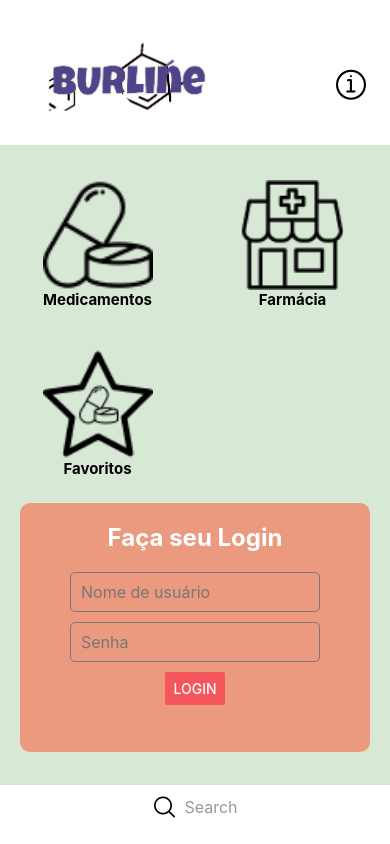
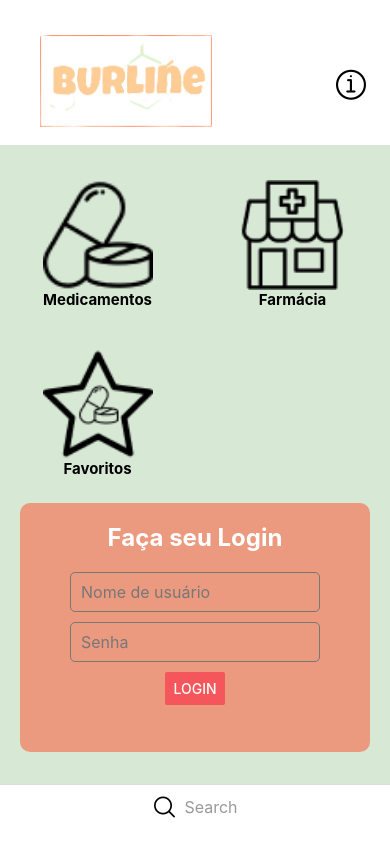
Before and after one commit to Hawksjc/burline.mobdev, a React Native app: screen / in a window 390 px wide. Built offline with nearby package versions, Linux system fonts and the light colour scheme.

Commit message:
Atualização final part2

```diff
--- a/App.js
+++ b/App.js
@@ -44,7 +44,7 @@ export default function App() {
     <View style={styles.container}>
       <View style={styles.head}>
         <Image
-          source={require("./images/logoBurline.png")}
+          source={require("./images/logo.png")}
           style={styles.logo}
           resizeMode="contain"
         />
@@ -55,6 +55,7 @@ export default function App() {
           color="black"
         />
       </View>
+
       <ScrollView>
         <View style={styles.content}>
           <FlatList
@@ -75,6 +76,7 @@ export default function App() {
          <View style={styles.loginContainer}>
           <Text style={styles.loginTitle}>Faça seu Login</Text>
           <View style={styles.formContainer}>
+
             <TextInput
               style={styles.loginInput}
               placeholder="Nome de usuário"
@@ -92,7 +94,7 @@ export default function App() {
             <TouchableOpacity>
             <Button
             title="login"
-                  onPress={() => Alert.alert("Você realizou o seu cadastro!")}
+            onPress={() => Alert.alert('Você realizou o seu cadastro!')}
             color={"#f5565b"}
             />
             </TouchableOpacity>
@@ -126,6 +128,7 @@ const styles = StyleSheet.create({
   content: {
     flex: 1,
     backgroundColor: "#d7e8d5",
+
   },
   logo: {
     width: 220,
@@ -209,8 +212,9 @@ const styles = StyleSheet.create({
   },
 
   loginButtonText: {
-    height: 60,
-    width: 60,
+
+    height:60,
+    width:60,
      },
 
      footer: {
```
Also changed, not shown: images/logo.png (added), images/logoBurline.png (deleted). Lines whose indentation alone changed are shown as unchanged.
